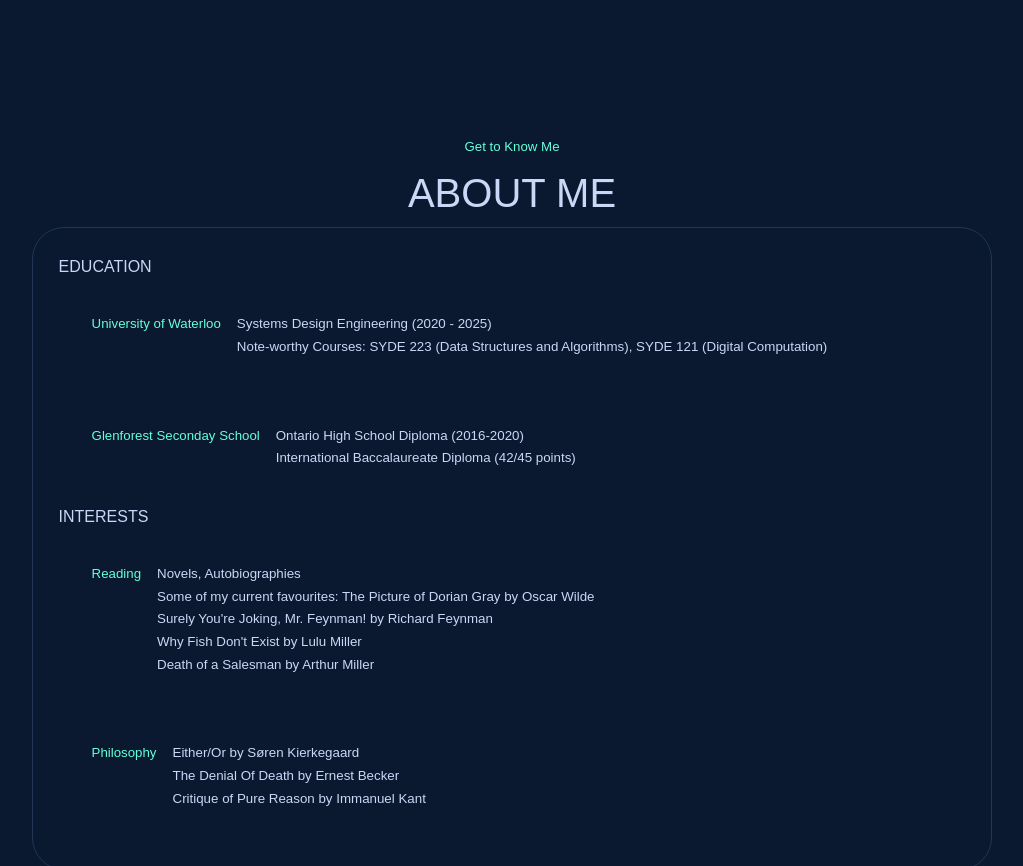
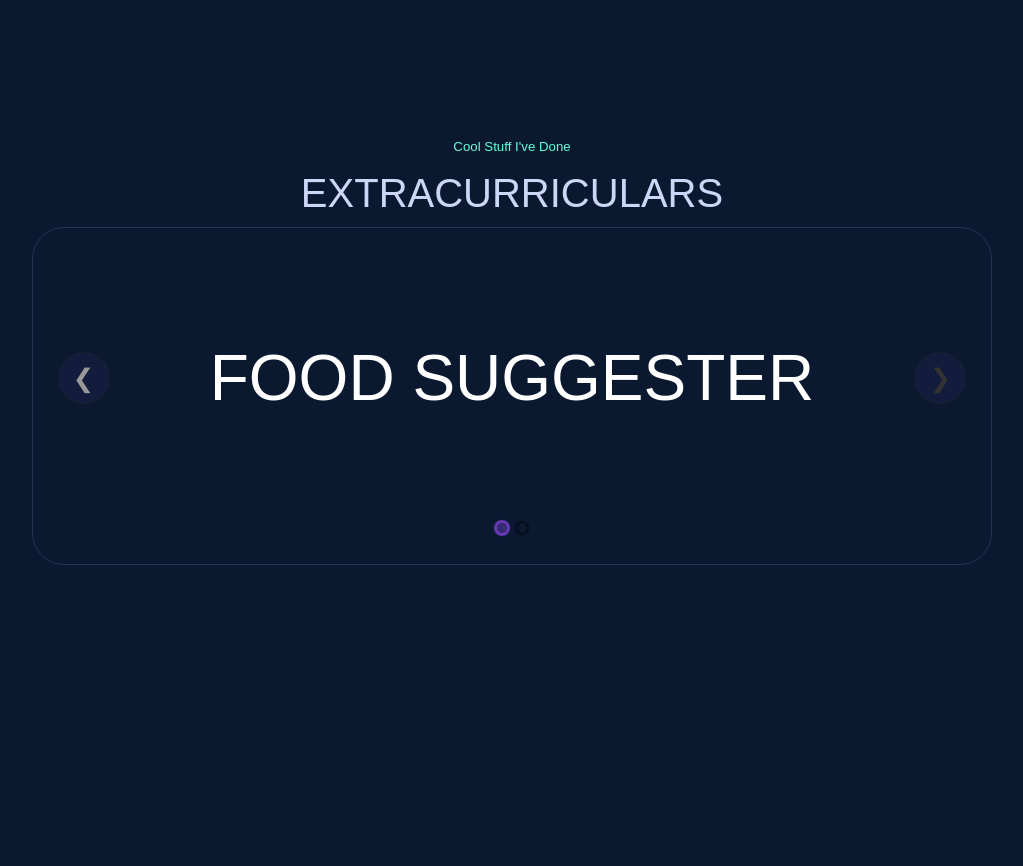
Before and after one commit to raghadasfour-02/personal-portfolio-2.0, a React (Create React App) app: page / in a window 1280 px wide. Shown: the part 1720-2586 px from the top of the page, without its empty margins (128-1151 px from the left). Built offline with nearby package versions, Linux system fonts and the light colour scheme.

Commit message:
Implement 'Extracurriculars' Carousel

```diff
--- a/src/app.jsx
+++ b/src/app.jsx
@@ -3,6 +3,7 @@
 import Nav from './components/nav/Nav'
 import Header from './components/header/Header'
 import Experience from './components/experience/Experience'
+import Extracurriculars from './components/extracurriculars/Extracurriculars'
 import Contact from './components/contact/Contact'
 import Footer from './components/footer/Footer'
 
@@ -12,6 +13,7 @@
         <Header />
         <Nav />
         <Experience />
+        <Extracurriculars />
         <About />
         <Contact />
         <Footer />
--- a/src/components/experience/ProjectsCarousel.jsx
+++ b/src/components/experience/ProjectsCarousel.jsx
@@ -1,7 +1,6 @@
 import React from "react";
 import Carousel from "react-elastic-carousel";
 import Item from "./ProjectItem";
-import {FoodImage} from "../../assets/food.png"
 import "./experience.css";
 
 const breakPoints = [
--- a/src/components/experience/experience.css
+++ b/src/components/experience/experience.css
@@ -85,7 +85,3 @@
         padding: 2rem 1rem;
     }
 }
-
-.carousel_container {
-    padding: 4%;
-}
--- a/src/components/extracurriculars/Extracurriculars.jsx
+++ b/src/components/extracurriculars/Extracurriculars.jsx
@@ -1,7 +1,20 @@
 import React from 'react'
 import './extracurriculars.css'
+import ExtracurricularsCarousel from './ExtracurricularsCarousel.jsx'
+
 
 const Extracurriculars = () => {
-  return ()
+  return (
+    <section id = 'extracurriculars'>
+        <h5>Cool Stuff I've Done</h5>
+        <h1>EXTRACURRICULARS</h1>
+      <div className="container about__container">
+        {/* Talk about quantum mechanics talk */}
+        {/* Talk about running stem conference */}
+        {/* talk about play, love for theatrical arts */}
+        < ExtracurricularsCarousel />
+        </div>
+    </section>
+  )
 }
 export default Extracurriculars
--- /dev/null
+++ b/src/components/extracurriculars/ExtracurricularsCarousel.jsx
@@ -0,0 +1,29 @@
+import React from "react";
+import Carousel from "react-elastic-carousel";
+import Item from "./Item";
+import "./extracurriculars.css";
+
+const breakPoints = [
+  { width: 1, itemsToShow: 1 },
+  { width: 550, itemsToShow: 1 },
+  { width: 768, itemsToShow: 1 },
+  { width: 1200, itemsToShow: 1 },
+];
+
+function ExtracurricularsCarousel() {
+  return (
+    <div className='carousel_container'>
+        <Carousel breakPoints={breakPoints}>
+          <Item>
+            <h4 >FOOD SUGGESTER</h4>
+          </Item>
+
+          <Item>
+            <h4 >FOOD SUGGESTER</h4>
+          </Item>
+        </Carousel>
+      </div>
+  );
+}
+
+export default ExtracurricularsCarousel
--- /dev/null
+++ b/src/components/extracurriculars/Item.jsx
@@ -0,0 +1,13 @@
+import styled from "styled-components";
+
+export default styled.div`
+  display: flex;
+  justify-content: center;
+  align-items: center;
+  height: 250px;
+  width: 100%;
+  background-color: #0a192f;
+  color: #fff;
+  margin: 0 15px;
+  font-size: 4em;
+`;
```
